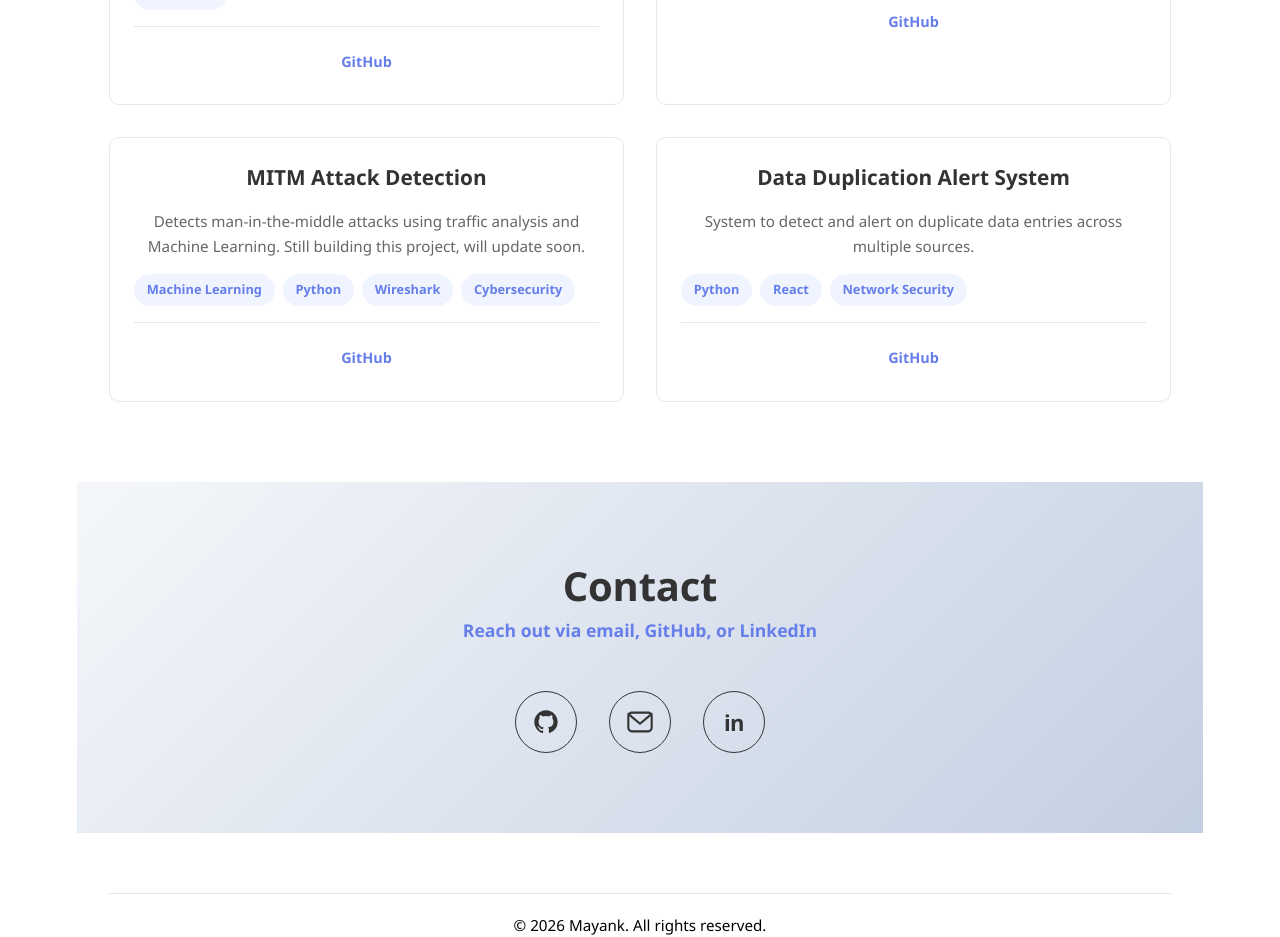
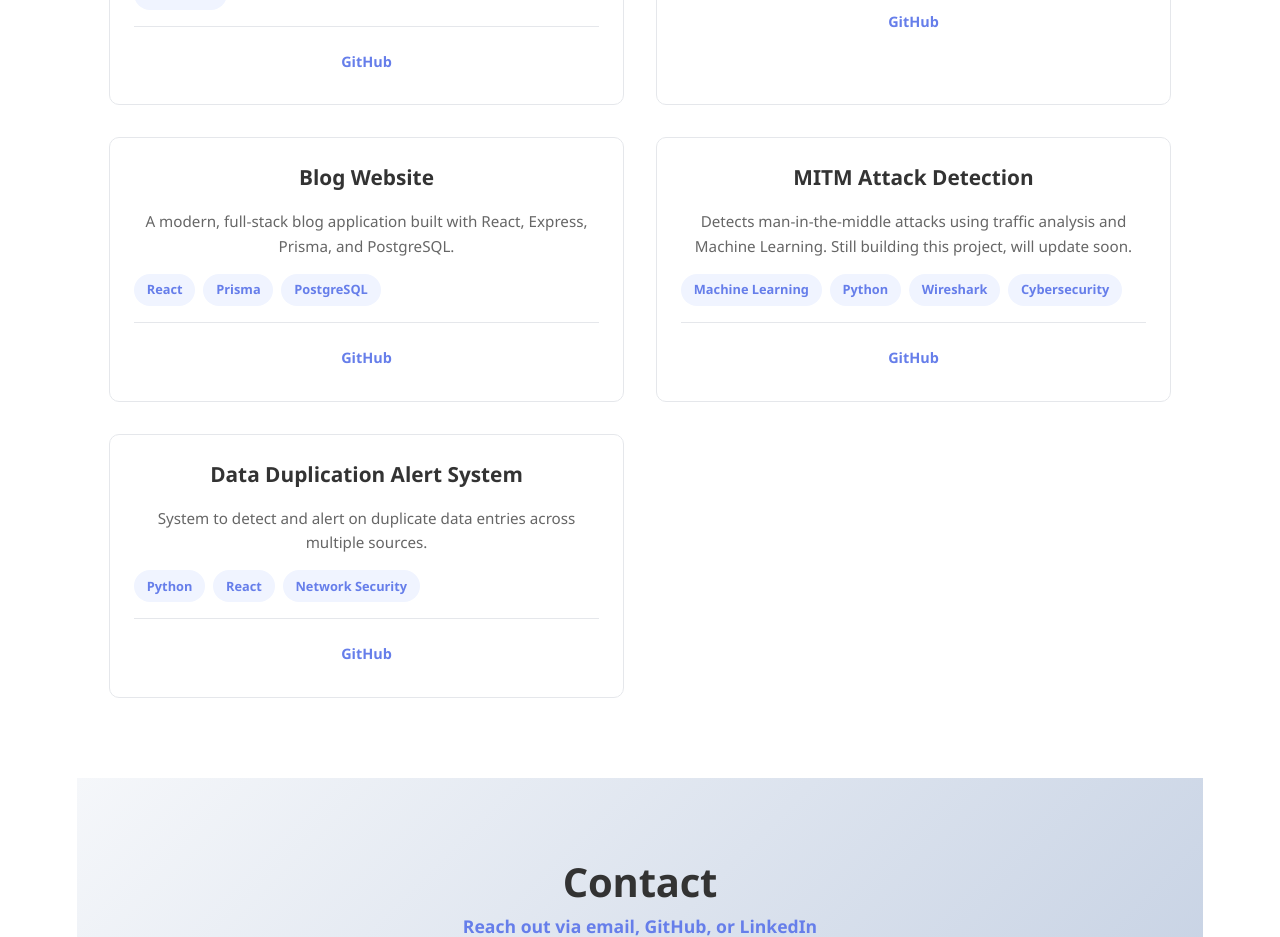
Before and after one commit to Pmayank2005/my-portfolio, a React (Vite) app: page / in a window 1280 px wide. Shown: the part 2920-3857 px from the top of the page. Built offline with nearby package versions, Linux system fonts and the light colour scheme; the HTML template or start-up script is replaced by a standard one.

Commit message:
Project changes

```diff
--- a/src/components/Projects.jsx
+++ b/src/components/Projects.jsx
@@ -19,6 +19,13 @@ const Projects = () => {
     },
     {
       id: 3,
+      title: 'Blog Website',
+      description: 'A modern, full-stack blog application built with React, Express, Prisma, and PostgreSQL.',
+      tech: ['React', 'Prisma', 'PostgreSQL'],
+      githubUrl: 'https://github.com/Pmayank2005/Fullstack-blog-platform.git'
+    },
+    {
+      id: 4,
       title: 'MITM Attack Detection',
       description: 'Detects man-in-the-middle attacks using traffic analysis and Machine Learning. Still building this project, will update soon.',
       tech: ['Machine Learning', 'Python', 'Wireshark', 'Cybersecurity'],
```
